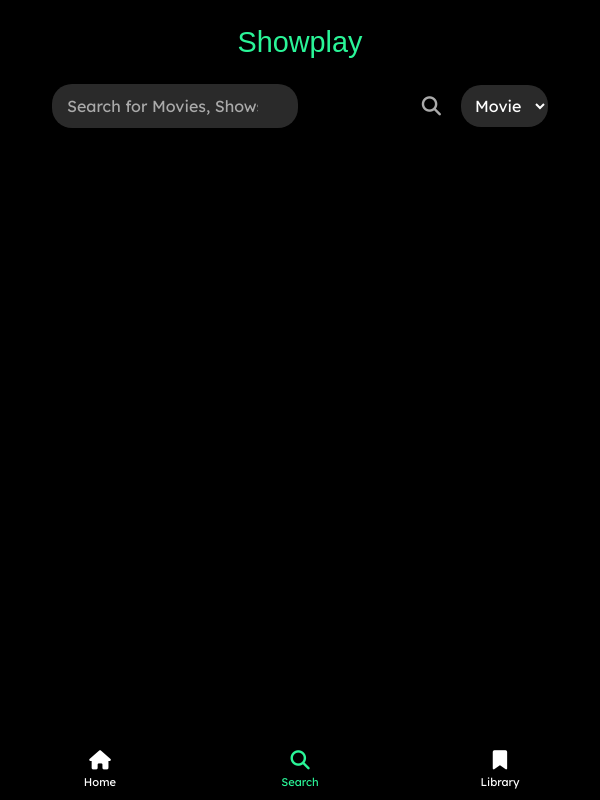
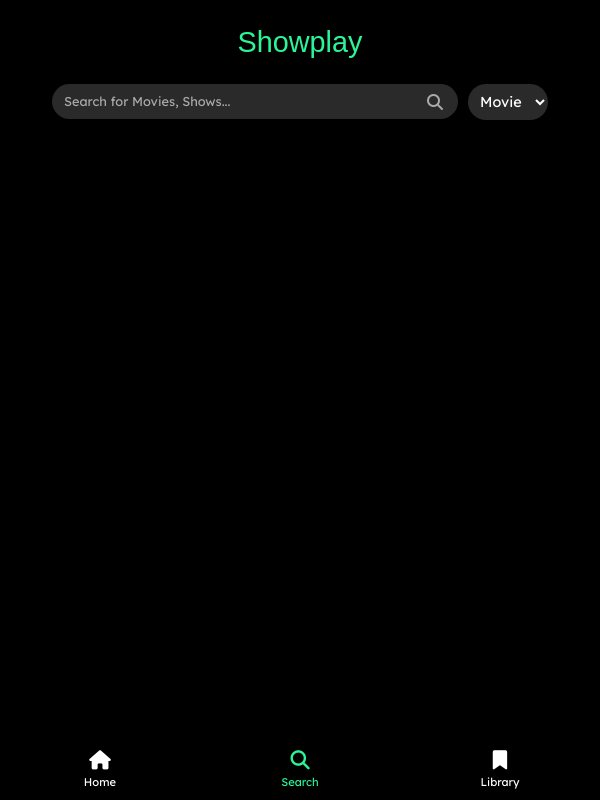
Before and after one commit to ChocoCooper/Showplay, a plain HTML site: page index.html in a window 600 px wide. Both pictures are taken after a click on the item "Search". Drawn offline with nearby package versions, Linux system fonts and the light colour scheme; no server answers; a web font is replaced by a local one.

Commit message:
Update styles.css

```diff
--- a/styles.css
+++ b/styles.css
@@ -929,4 +929,54 @@
     .delete-badge i {
         font-size: 12px;
     }
+
+    .search-container {
+        position: relative;
+        width: 100%;
+        max-width: 600px;
+        margin: 0 auto 20px;
+        display: flex;
+        align-items: center;
+        gap: 10px;
+    }
+
+    .search-input {
+        font-size: 0.8rem;
+        padding: 8px 35px 8px 12px;
+        width: 100%;
+    }
+
+    .search-icon {
+        font-size: 1rem;
+        right: 15px;
+    }
+
+    .search-filter {
+        font-size: 0.9rem;
+        padding: 8px;
+        width: 100%;
+        max-width: 80px;
+    }
+
+    .search-results, .search-trending {
+        justify-content: flex-start;
+    }
+
+    .search-results .poster-item, .search-trending .poster-item {
+        width: calc((100% - 20px) / 3);
+        height: calc((100% - 20px) / 3 * 1.5);
+    }
 }
+
+@media (min-width: 400px) {
+    .poster-item {
+        width: 116px;
+        height: 174px;
+    }
+    .slider-title {
+        font-size: 1.2rem;
+    }
+    .preview-section {
+        height: 220px;
+    }
+}
```
